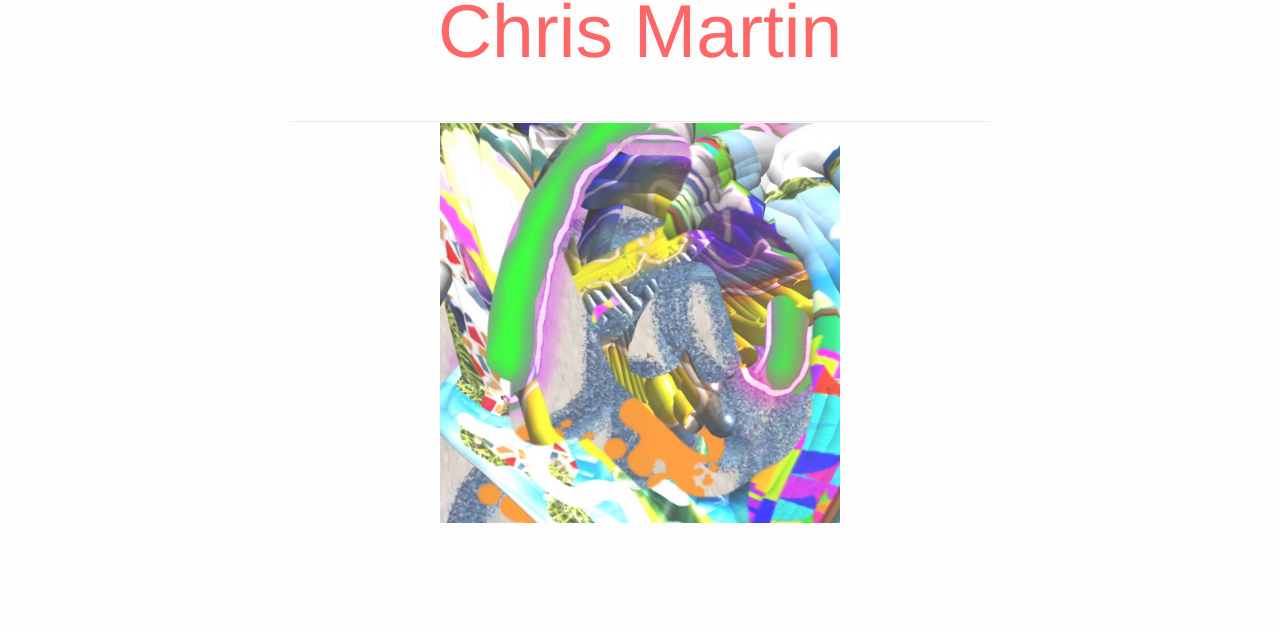
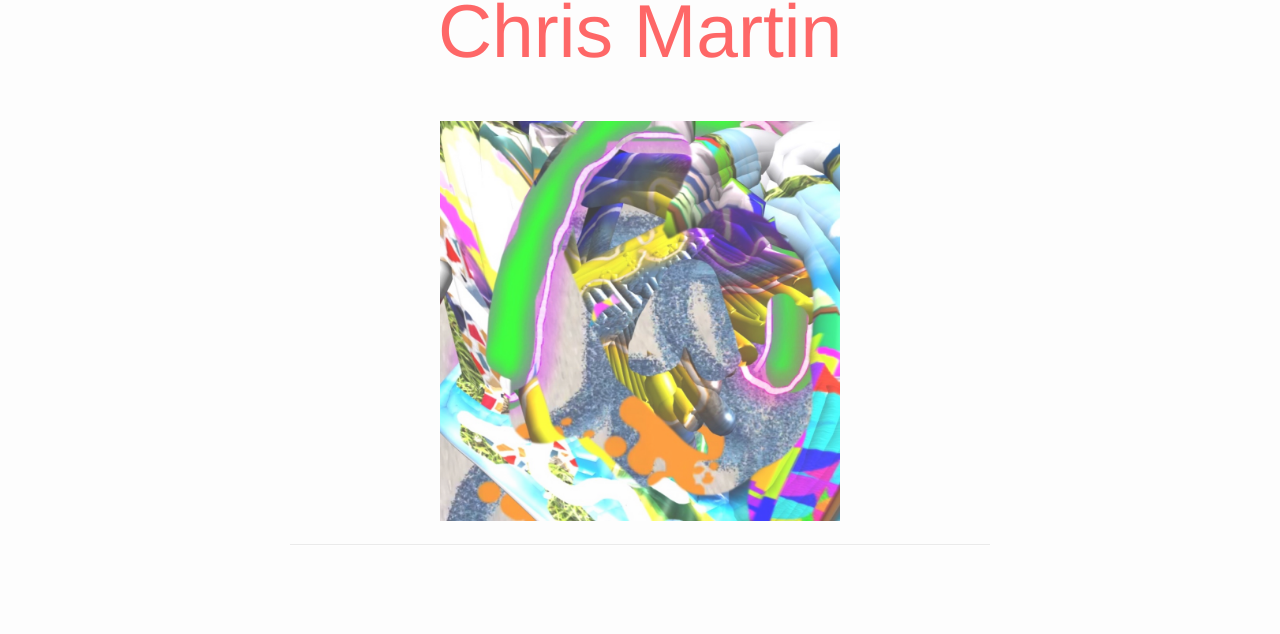
Before and after one commit to ChristopherWMartin/ChristopherWMartin, a Jekyll site: the page built from index.html, in a window 1280 px wide. Shown: the part 124-758 px from the top of the page. Built offline with Jekyll 4.4.1, drawn with Linux system fonts in a browser that asks for light colours; nearby versions of some CDN libraries.

Commit message:
Update index.html

```diff
--- a/index.html
+++ b/index.html
@@ -5,8 +5,8 @@ layout: default
 <div class="header-bar">
   <h1>Chris Martin</h1>
   <br/>
+  <img src="/img/2.jpg" width=400 height=400>
   <hr>
-  <img src="/img/2.jpg" width=400 height=400>
   <br/>
 </div>
 
```
